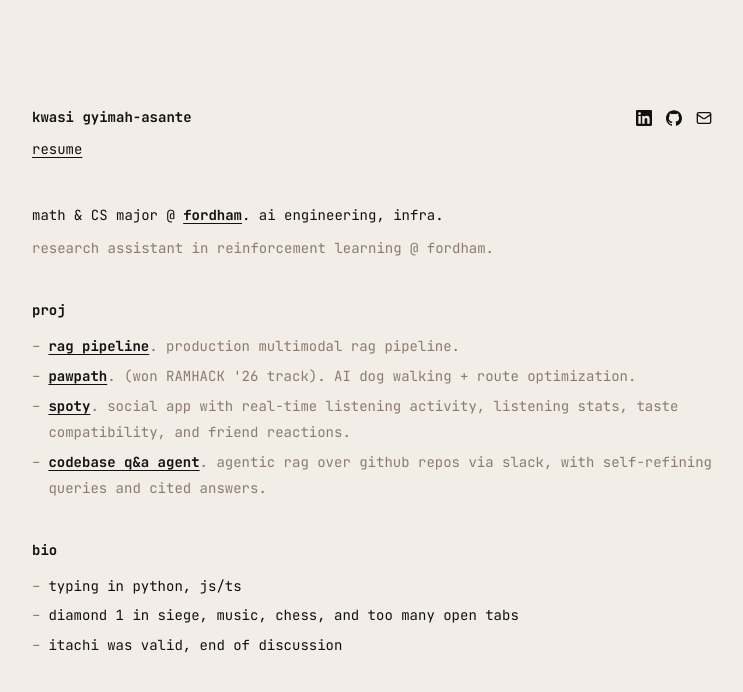
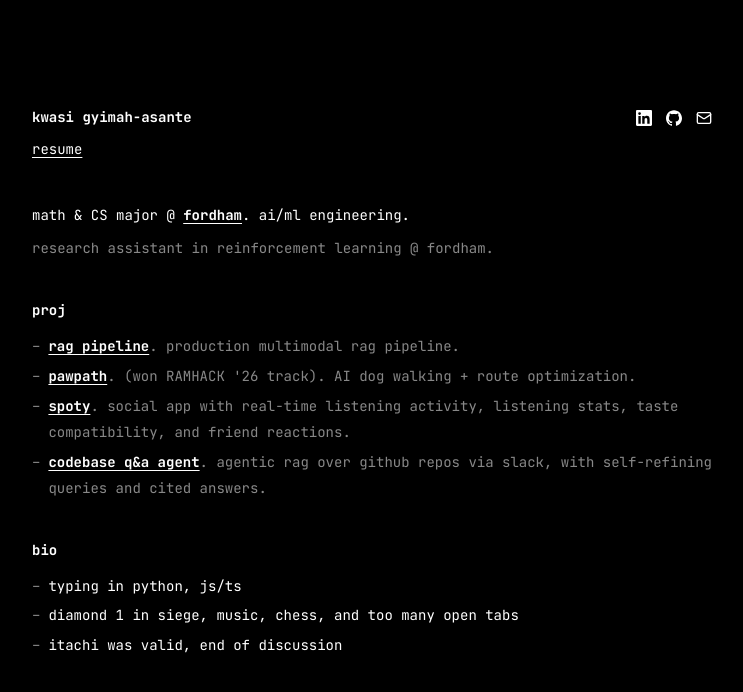
Before and after one commit to kwasiga/kwasiga-v2.com, a React (Vite) app: page / in a window 1280 px wide. Shown: the top 692 px of the page, without its empty margins (268-1011 px from the left). Built offline with nearby package versions, Linux system fonts and the light colour scheme.

Commit message:
updated website

```diff
--- a/index.html
+++ b/index.html
@@ -4,7 +4,7 @@
     <meta charset="UTF-8" />
     <link rel="icon" type="image/jpeg" href="/icon.jpeg" />
     <meta name="viewport" content="width=device-width, initial-scale=1.0" />
-    <title>Kwasi</title>
+    <title>Kwasi Asante</title>
   </head>
   <body>
     <div id="root"></div>
--- a/src/App.css
+++ b/src/App.css
@@ -23,7 +23,7 @@
 
 .icons a,
 .icon-btn {
-  color: #111111;
+  color: #ffffff;
   display: flex;
   align-items: center;
   transition: opacity 0.15s ease;
@@ -49,8 +49,9 @@
   position: absolute;
   top: calc(100% + 10px);
   right: 0;
-  background: #111111;
-  color: #F2EDE7;
+  background: #1a1a1a;
+  color: #ffffff;
+  border: 1px solid rgba(255, 255, 255, 0.12);
   border-radius: 6px;
   padding: 12px 14px 10px;
   white-space: nowrap;
@@ -67,14 +68,14 @@
 .email-popup-actions {
   display: flex;
   gap: 10px;
-  border-top: 1px solid rgba(242, 237, 231, 0.15);
+  border-top: 1px solid rgba(255, 255, 255, 0.15);
   padding-top: 8px;
 }
 
 .email-popup-btn {
   background: none;
   border: none;
-  color: #F2EDE7;
+  color: #ffffff;
   font-family: inherit;
   font-size: 12px;
   cursor: pointer;
@@ -96,7 +97,7 @@
 }
 
 .links a {
-  color: #111111;
+  color: #ffffff;
   text-decoration: underline;
   text-underline-offset: 3px;
   text-decoration-thickness: 1px;
@@ -110,13 +111,13 @@
 }
 
 .bio {
-  color: #111111;
+  color: #ffffff;
   margin-bottom: 8px;
 }
 
 .bio a {
   font-weight: 700;
-  color: #111111;
+  color: #ffffff;
   text-decoration: underline;
   text-underline-offset: 3px;
   text-decoration-thickness: 1px;
@@ -129,12 +130,12 @@
 }
 
 .bio-muted {
-  color: #8c7b6e;
+  color: #888888;
   margin-bottom: 36px;
 }
 
 .bio-muted a {
-  color: #8c7b6e;
+  color: #888888;
   text-decoration: underline;
   text-underline-offset: 3px;
   text-decoration-thickness: 1px;
@@ -158,15 +159,15 @@
 .item {
   display: flex;
   gap: 8px;
-  color: #111111;
+  color: #ffffff;
   margin-bottom: 4px;
 }
 
-.item-dash { color: #8c7b6e; flex-shrink: 0; }
+.item-dash { color: #888888; flex-shrink: 0; }
 
 .item a {
   font-weight: 700;
-  color: #111111;
+  color: #ffffff;
   text-decoration: underline;
   text-underline-offset: 3px;
   text-decoration-thickness: 1px;
@@ -178,4 +179,4 @@
   text-decoration-thickness: 2px;
 }
 
-.item-desc { color: #8c7b6e; }
+.item-desc { color: #888888; }
--- a/src/App.tsx
+++ b/src/App.tsx
@@ -74,7 +74,7 @@ export default function App() {
       </div>
 
       <p className="bio">
-        math & CS major @ <a href="https://fordham.edu" target="_blank" rel="noopener noreferrer">fordham</a>. ai engineering, infra.
+        math & CS major @ <a href="https://fordham.edu" target="_blank" rel="noopener noreferrer">fordham</a>. ai/ml engineering.
       </p>
       <p className="bio-muted">
         research assistant in reinforcement learning @ fordham.
--- a/src/index.css
+++ b/src/index.css
@@ -8,8 +8,8 @@
 
 html, body {
   height: 100%;
-  background: #F2EDE7;
-  color: #111111;
+  background: #000000;
+  color: #ffffff;
   font-family: 'JetBrains Mono', 'Courier New', monospace;
   font-size: 14px;
   line-height: 1.85;
```
